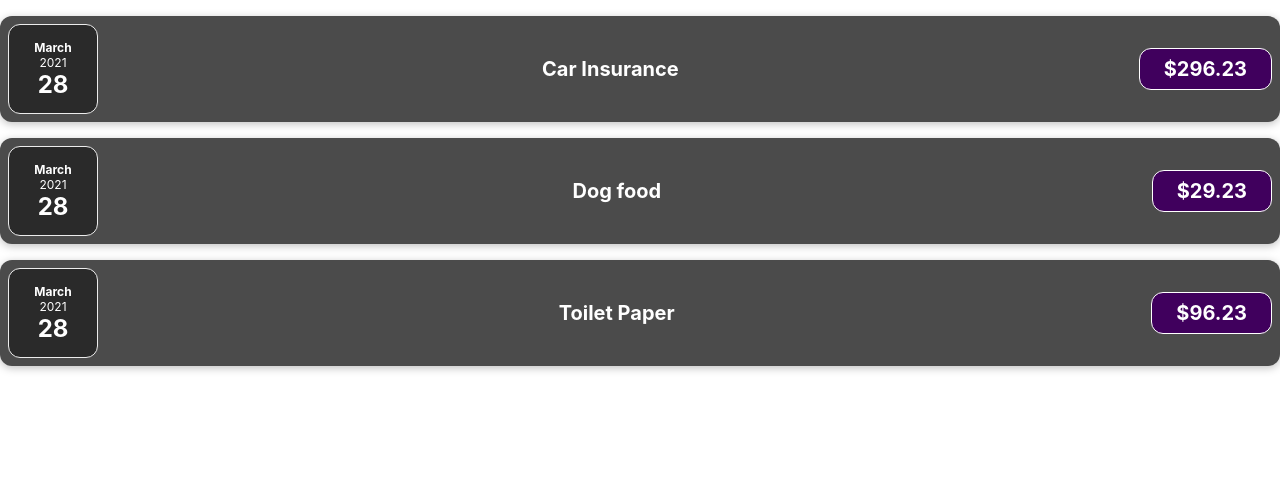
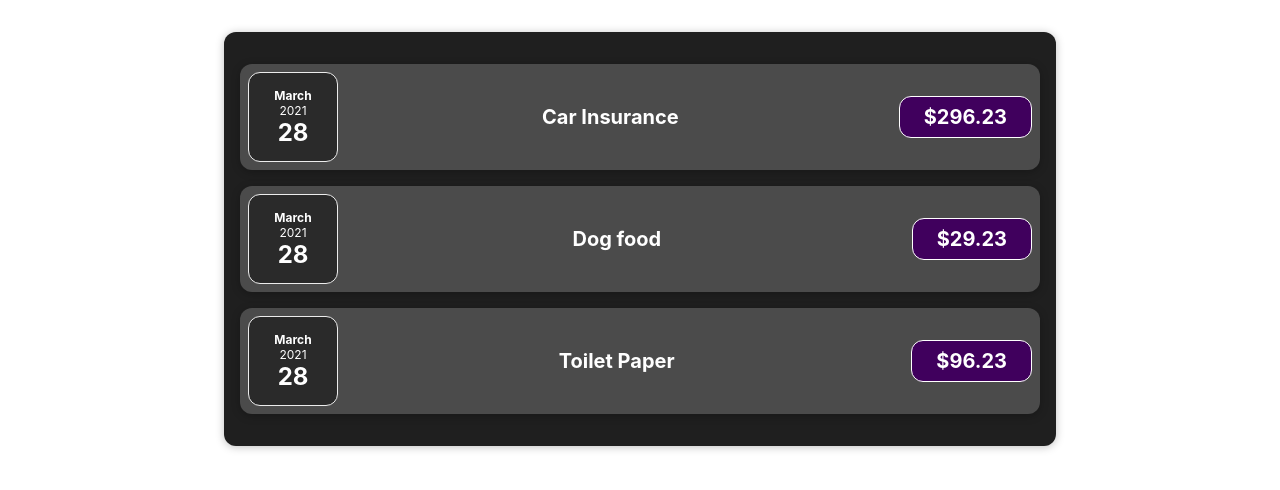
Before and after one commit to stomaras/ReactAppPortfolio, a React (Create React App) app in the folder fullguide/react-complete-guide/: page / in a window 1280 px wide. Shown: the top 490 px of the page. Built offline with nearby package versions, Linux system fonts and the light colour scheme.

Commit message:
Expenses

```diff
--- a/fullguide/react-complete-guide/src/App.js
+++ b/fullguide/react-complete-guide/src/App.js
@@ -1,7 +1,6 @@
 import logo from "./logo.svg";
 import "./App.css";
-import ExpenseItem from "./components/ExpenseItem";
-
+import Expenses from "./components/Expenses";
 function App() {
   const expenses = [
     {
@@ -25,21 +24,7 @@
   ];
   return (
     <div className="App">
-      <ExpenseItem
-        title={expenses[0].title}
-        amount={expenses[0].amount}
-        date={expenses[0].date}
-      />
-      <ExpenseItem
-        title={expenses[1].title}
-        amount={expenses[1].amount}
-        date={expenses[1].date}
-      />
-      <ExpenseItem
-        title={expenses[2].title}
-        amount={expenses[2].amount}
-        date={expenses[2].date}
-      />
+      <Expenses items={expenses} />
     </div>
   );
 }
--- /dev/null
+++ b/fullguide/react-complete-guide/src/components/Expenses.css
@@ -0,0 +1,9 @@
+.expenses {
+  padding: 1rem;
+  background-color: rgb(31, 31, 31);
+  margin: 2rem auto;
+  width: 50rem;
+  max-width: 95%;
+  border-radius: 12px;
+  box-shadow: 0 1px 8px rgba(0, 0, 0, 0.25);
+}
--- /dev/null
+++ b/fullguide/react-complete-guide/src/components/Expenses.js
@@ -0,0 +1,25 @@
+import ExpenseItem from "./ExpenseItem";
+import "./Expenses.css";
+function Expenses(props) {
+  return (
+    <div className="expenses">
+      <ExpenseItem
+        title={props.items[0].title}
+        amount={props.items[0].amount}
+        date={props.items[0].date}
+      />
+      <ExpenseItem
+        title={props.items[1].title}
+        amount={props.items[1].amount}
+        date={props.items[1].date}
+      />
+      <ExpenseItem
+        title={props.items[2].title}
+        amount={props.items[2].amount}
+        date={props.items[2].date}
+      />
+    </div>
+  );
+}
+
+export default Expenses;
```
